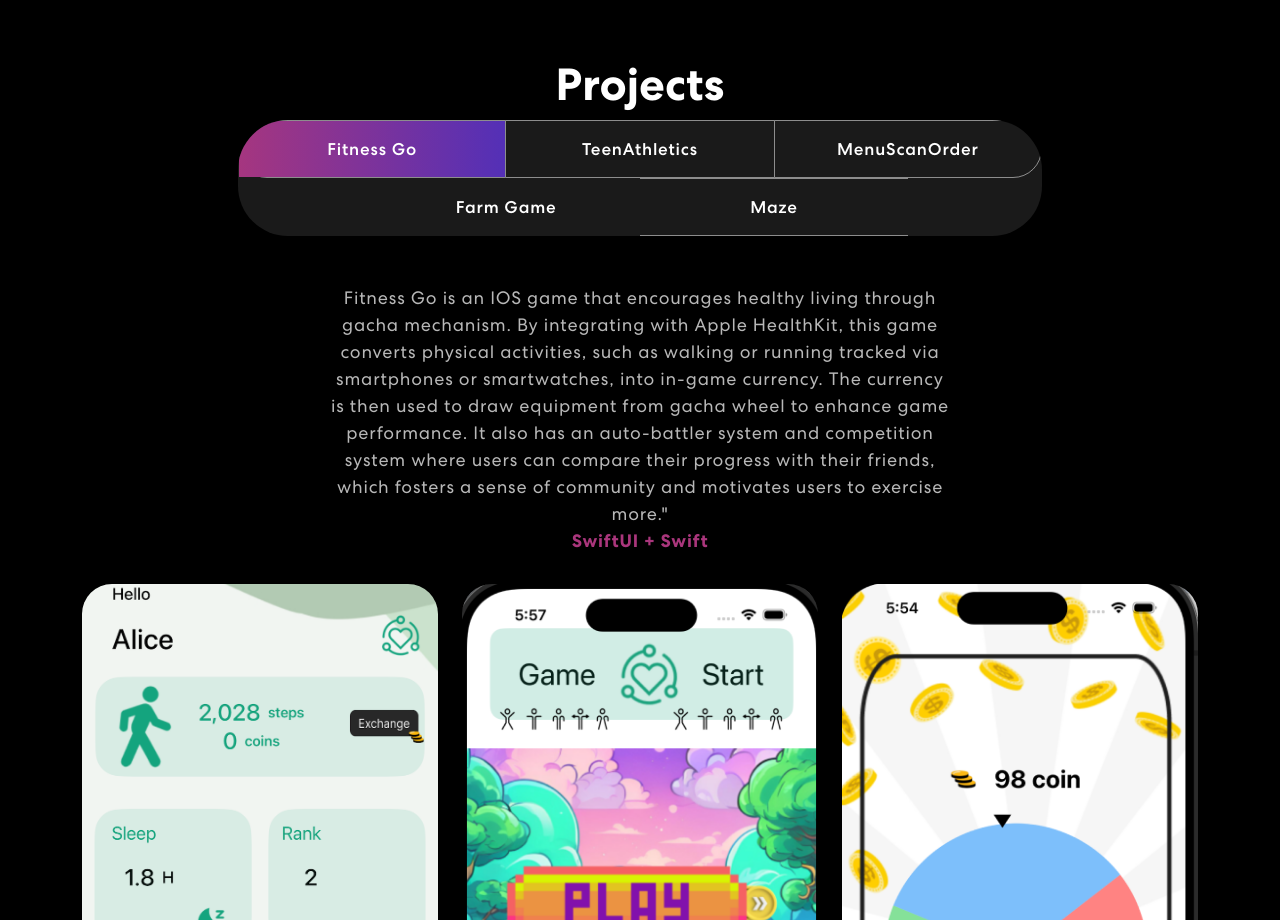
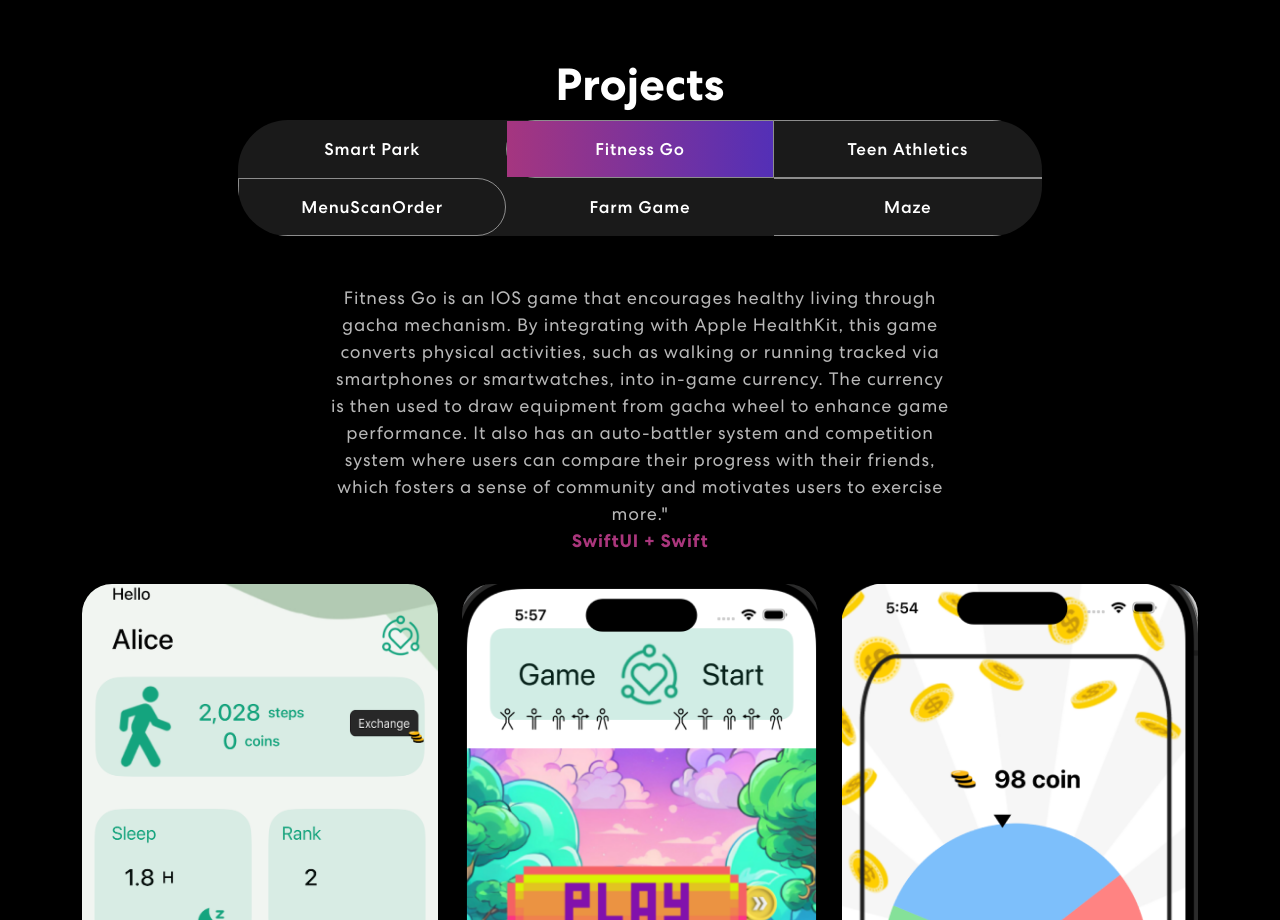
Before and after one commit to Yyf06/portfolio, a React (Create React App) app: page / in a window 1280 px wide. Shown: the part 1460-2380 px from the top of the page. Built offline with nearby package versions, Linux system fonts and the light colour scheme.

Commit message:
add new project

```diff
--- a/src/assets/img/index.js
+++ b/src/assets/img/index.js
@@ -18,8 +18,9 @@ import m3 from "./m3.png";
 import m4 from "./m4.png";
 import maze1 from "./maze1.png";
 import maze2 from "./maze2.png";
+import smartPark from "./smartPark.png"
 
 export {
     fg1, f1, fg2, fg3, fg5, fg6, fg7, fg8, fg9, t1, t2, t3, t5, t6, m1
-    , m2, m3, m4, maze1, maze2
+    , m2, m3, m4, maze1, maze2, smartPark
 };
--- a/src/components/Projects.js
+++ b/src/components/Projects.js
@@ -2,7 +2,7 @@ import { Container, Row, Col, Tab, Nav, TabPane } from "react-bootstrap";
 import { ProjectCard } from "./ProjectCard";
 import { fg1, f1, fg2, fg3, fg5, fg6, fg7, fg8, fg9 } from "../assets/img";
 import { t1, t2, t3, t5, t6 } from "../assets/img";
-import { m1, m2, m3, m4, maze1, maze2 } from "../assets/img";
+import { m1, m2, m3, m4, maze1, maze2, smartPark } from "../assets/img";
 import farmVideo from '../assets/videos/farm.mp4';
 import colorSharp2 from "../assets/img/color-sharp2.png";
 import 'animate.css';
@@ -10,6 +10,15 @@ import TrackVisibility from 'react-on-screen';
 import { useState } from "react";
 
 export const Projects = () => {
+
+  const projectSmart = [
+    {
+      title: "Smart Park",
+      description: "",
+      imgUrl: smartPark,
+
+    }
+  ]
 
   const projects = [
     {
@@ -120,6 +129,7 @@ export const Projects = () => {
     }
   ]
 
+
   const [activeKey, setActiveKey] = useState("first");
   const tabDescriptions = {
     first: "Fitness Go is an IOS game that encourages healthy living through gacha mechanism. By integrating with Apple HealthKit, this game converts physical activities, such as walking or running tracked via smartphones or smartwatches, into in-game currency. The currency is then used to draw equipment from gacha wheel to enhance game performance. It also has an auto-battler system and competition system where users can compare their progress with their friends, which fosters a sense of community and motivates users to exercise more.",
@@ -140,10 +150,13 @@ export const Projects = () => {
                   <Tab.Container id="projects-tabs" defaultActiveKey="first" onSelect={(k) => setActiveKey(k)}>
                     <Nav variant="pills" className="nav-pills mb-5 justify-content-center align-items-center" id="pills-tab">
                       <Nav.Item>
+                        <Nav.Link eventKey="smart">Smart Park</Nav.Link>
+                      </Nav.Item>
+                      <Nav.Item>
                         <Nav.Link eventKey="first">Fitness Go</Nav.Link>
                       </Nav.Item>
                       <Nav.Item>
-                        <Nav.Link eventKey="second">TeenAthletics</Nav.Link>
+                        <Nav.Link eventKey="second">Teen Athletics</Nav.Link>
                       </Nav.Item>
                       <Nav.Item>
                         <Nav.Link eventKey="third">MenuScanOrder</Nav.Link>
@@ -156,6 +169,26 @@ export const Projects = () => {
                       </Nav.Item>
                     </Nav>
                     <Tab.Content id="slideInUp" className={isVisible ? "animate__animated animate__slideInUp" : ""}>
+                      <Tab.Pane eventKey="smart">
+                        <p>A smart park, simply put, is a modern, high-tech area that uses advanced technology to make things run more smoothly.
+
+                          Picture walking into a park where everything—like lighting, security, and energy use—runs automatically. For example, the energy system adapts to how much electricity is being used to save power and reduce costs. The security cameras can watch over the area and even spot suspicious activity to trigger an alarm if needed.
+
+                          A smart park can also manage services like parking, booking meeting rooms, and even landscaping irrigation through apps and smart devices. In short, by integrating technology, a smart park makes operations more efficient and eco-friendly, improving the overall quality of life and work within the park
+                        </p>
+                        <Row>
+                          {
+                            projectSmart.map((project, index) => {
+                              return (
+                                <ProjectCard className="smart"
+                                  key={index}
+                                  {...project}
+                                />
+                              )
+                            })
+                          }
+                        </Row>
+                      </Tab.Pane>
                       <Tab.Pane eventKey="first">
                         <p>Fitness Go is an IOS game that encourages healthy living through gacha mechanism. By integrating with Apple HealthKit, this game converts physical activities, such as walking or running tracked via smartphones or smartwatches, into in-game currency. The currency is then used to draw equipment from gacha wheel to enhance game performance. It also has an auto-battler system and competition system where users can compare their progress with their friends, which fosters a sense of community and motivates users to exercise more."
                           <br /><strong className="tech">SwiftUI + Swift</strong>
```
Also changed, not shown: src/assets/img/smartPark.png (added).
